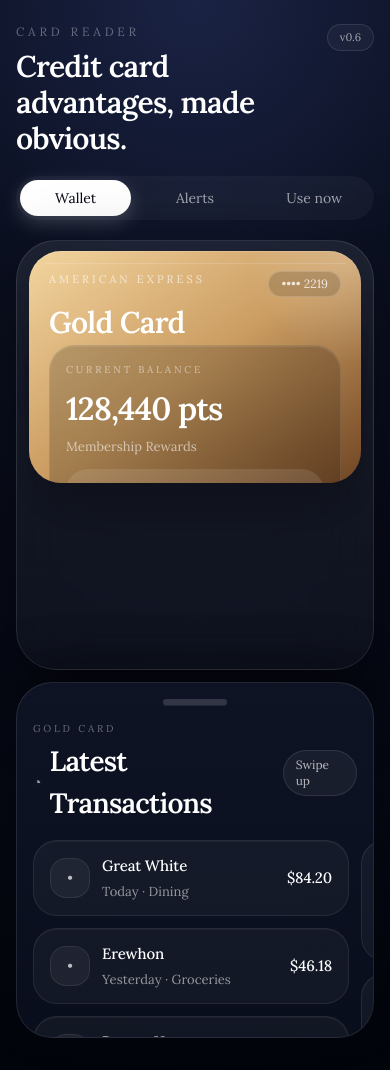
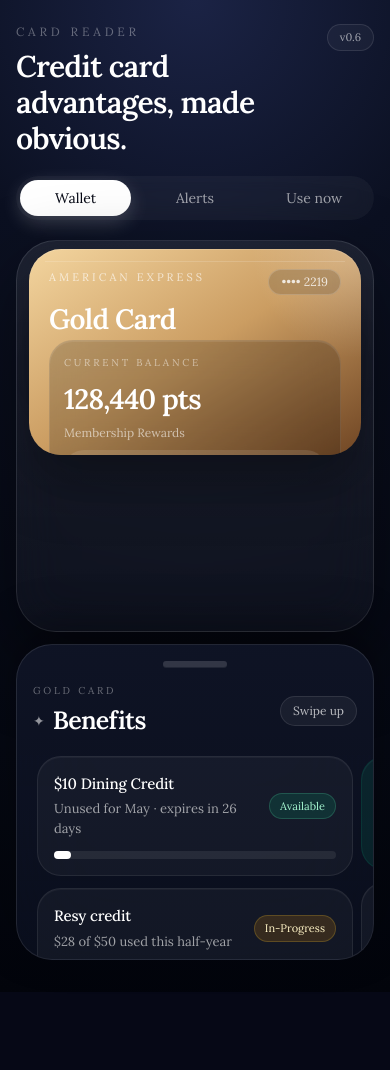
Before and after one commit to kylehocho/card-reader, a Next.js app: page / in a window 390 px wide. After the commit the page ends 992 px from the top, so only its background shows below. Built offline with nearby package versions, Linux system fonts and the light colour scheme.

Commit message:
Polish mobile wallet layout

```diff
--- a/components/card-reader/WalletPrototype.tsx
+++ b/components/card-reader/WalletPrototype.tsx
@@ -4,7 +4,6 @@
 import { useMemo, useState } from 'react';
 
 const pageMeta = {
-  latest: { title: 'Latest Transactions', icon: '◔' },
   benefits: { title: 'Benefits', icon: '✦' },
   progress: { title: 'Progress', icon: '◌' },
   rewards: { title: 'Rewards', icon: '◎' },
@@ -68,9 +67,9 @@
 type ScanStep = 'camera' | 'confirm' | 'enrich' | 'success';
 type Screen = 'wallet' | 'opportunities' | 'use-now';
 type PurchaseCategory = 'Dining' | 'Travel' | 'General spend';
-type WalletPage = 'latest' | 'benefits' | 'progress' | 'rewards';
+type WalletPage = 'benefits' | 'progress' | 'rewards';
 
-const walletPages: WalletPage[] = ['latest', 'benefits', 'progress', 'rewards'];
+const walletPages: WalletPage[] = ['benefits', 'progress', 'rewards'];
 
 const seedCards: Card[] = [
   {
@@ -394,14 +393,14 @@
 
           {screen === 'wallet' && (
             <section className="flex min-h-[calc(100vh-170px)] flex-col justify-between">
-              <div className="relative h-[430px] overflow-hidden rounded-[40px] border border-white/10 bg-[linear-gradient(180deg,rgba(255,255,255,0.08),rgba(255,255,255,0.03))] px-3 pb-3 pt-5 backdrop-blur-xl shadow-[0_30px_80px_rgba(0,0,0,0.48)]">
+              <div className="relative h-[392px] overflow-hidden rounded-[40px] border border-white/10 bg-[linear-gradient(180deg,rgba(255,255,255,0.08),rgba(255,255,255,0.03))] px-3 pb-3 pt-4 backdrop-blur-xl shadow-[0_30px_80px_rgba(0,0,0,0.48)]">
                 {cards.map((card, index) => {
                   const isSelected = card.id === selectedId;
                   const selectedIndex = cards.findIndex((c) => c.id === selectedId);
                   const relativeIndex = index - selectedIndex;
                   const distance = Math.abs(relativeIndex);
-                  const top = isSelected ? 10 : 46 + distance * 21;
-                  const scale = isSelected ? 1 : 0.982 - Math.min(distance * 0.024, 0.085);
+                  const top = isSelected ? 8 : 34 + distance * 18;
+                  const scale = isSelected ? 1 : 0.986 - Math.min(distance * 0.02, 0.07);
                   const opacity = isSelected ? 1 : 0.92 - Math.min(distance * 0.11, 0.26);
                   const zIndex = isSelected ? 50 : 30 - distance;
 
@@ -416,7 +415,7 @@
                       style={{ zIndex, color: card.accent }}
                       animate={{
                         top,
-                        height: isSelected ? 232 : 102,
+                        height: isSelected ? 206 : 94,
                         scale,
                         opacity,
                         y: isSelected ? 0 : distance * 2,
@@ -432,7 +431,7 @@
                         <div className="flex items-start justify-between">
                           <div>
                             <p className="text-[11px] uppercase tracking-[0.28em] text-white/65">{card.issuer}</p>
-                            <h2 className={`${isSelected ? 'mt-3 text-[30px]' : 'mt-2 text-[20px]'} font-semibold tracking-tight`}>
+                            <h2 className={`${isSelected ? 'mt-3 text-[28px]' : 'mt-2 text-[19px]'} font-semibold tracking-tight`}>
                               {card.name}
                             </h2>
                           </div>
@@ -446,15 +445,16 @@
                               initial={{ opacity: 0, y: 16 }}
                               animate={{ opacity: 1, y: 0 }}
                               exit={{ opacity: 0, y: 12 }}
-                              className="grid gap-3 rounded-[26px] border border-white/10 bg-black/18 p-4 backdrop-blur-lg shadow-[inset_0_1px_0_rgba(255,255,255,0.08)]"
+                              className="grid gap-2 rounded-[24px] border border-white/10 bg-black/18 p-3.5 backdrop-blur-lg shadow-[inset_0_1px_0_rgba(255,255,255,0.08)]"
                             >
                               <div>
                                 <p className="text-[10px] uppercase tracking-[0.28em] text-white/50">Current balance</p>
-                                <p className="mt-2 text-[32px] font-semibold tracking-[-0.03em]">{card.pointsValue}</p>
-                                <p className="mt-1 text-[13px] text-white/58">{card.pointsLabel}</p>
+                                <p className="mt-2 text-[28px] font-semibold tracking-[-0.03em]">{card.pointsValue}</p>
+                                <p className="mt-1 text-[12px] text-white/58">{card.pointsLabel}</p>
                               </div>
-                              <div className="rounded-[22px] bg-white/10 p-3.5 text-[13px] leading-6 text-white/88">
-                                <span className="font-medium">Use now:</span> {card.recommendation}
+                              <div className="rounded-[20px] bg-white/10 p-3 text-[12px] leading-5 text-white/88">
+                                <span className="font-medium">Use now:</span>
+                                <div className="mt-1 max-h-[2.5rem] overflow-hidden">{card.recommendation}</div>
                               </div>
                             </motion.div>
                           )}
@@ -474,7 +474,7 @@
                   if (info.offset.y < -50) setSheetExpanded(true);
                   if (info.offset.y > 50) setSheetExpanded(false);
                 }}
-                animate={{ height: sheetExpanded ? 452 : 356, y: 0 }}
+                animate={{ height: sheetExpanded ? 430 : 316, y: 0 }}
                 className="mt-3 overflow-hidden rounded-[36px] border border-white/10 bg-[linear-gradient(180deg,rgba(15,20,38,0.96),rgba(10,15,30,0.92))] p-4 backdrop-blur-2xl shadow-[0_-18px_50px_rgba(0,0,0,0.32)]"
               >
                 <button
@@ -488,13 +488,13 @@
                       <p className="text-[10px] uppercase tracking-[0.28em] text-white/38">{selectedCard.name}</p>
                       <div className="mt-1 flex items-center gap-2">
                         <span className="text-sm text-white/55">{pageMeta[walletPages[walletPageIndex]].icon}</span>
-                        <h3 className="text-[28px] font-semibold tracking-[-0.03em] text-white">
+                        <h3 className="text-[25px] font-semibold tracking-[-0.03em] text-white">
                           {pageMeta[walletPages[walletPageIndex]].title}
                         </h3>
                       </div>
                     </div>
                     <div className="rounded-full border border-white/10 bg-white/5 px-3 py-1.5 text-xs text-white/70">
-                      {sheetExpanded ? 'Expanded' : 'Swipe up'}
+                      {sheetExpanded ? 'Details' : 'Swipe up'}
                     </div>
                   </div>
                 </button>
@@ -508,25 +508,8 @@
                     if (info.offset.x > 60) shiftWalletPage(-1);
                   }}
                   animate={{ x: `${walletPageIndex * -100}%` }}
-                  className="flex h-[258px] cursor-grab active:cursor-grabbing"
+                  className="flex h-[210px] cursor-grab active:cursor-grabbing"
                 >
-                  <div className="w-full shrink-0 pr-2">
-                    <div className="space-y-3">
-                      {selectedCard.transactions.map((transaction) => (
-                        <motion.div layout key={transaction.id} className="flex items-center justify-between rounded-[24px] border border-white/8 bg-white/[0.04] px-4 py-3.5 shadow-[inset_0_1px_0_rgba(255,255,255,0.04)]">
-                          <div className="flex items-center gap-3">
-                            <div className="flex h-10 w-10 items-center justify-center rounded-2xl border border-white/8 bg-white/[0.05] text-sm text-white/70">•</div>
-                            <div>
-                              <p className="text-[15px] font-medium tracking-[-0.01em] text-white">{transaction.merchant}</p>
-                              <p className="mt-1 text-[13px] text-white/55">{transaction.date} · {transaction.category}</p>
-                            </div>
-                          </div>
-                          <p className="text-[15px] font-medium tracking-[-0.01em] text-white">{transaction.amount}</p>
-                        </motion.div>
-                      ))}
-                    </div>
-                  </div>
-
                   <div className="w-full shrink-0 px-1">
                     <div className="space-y-3">
                       {selectedCard.benefits.map((benefit) => (
```
